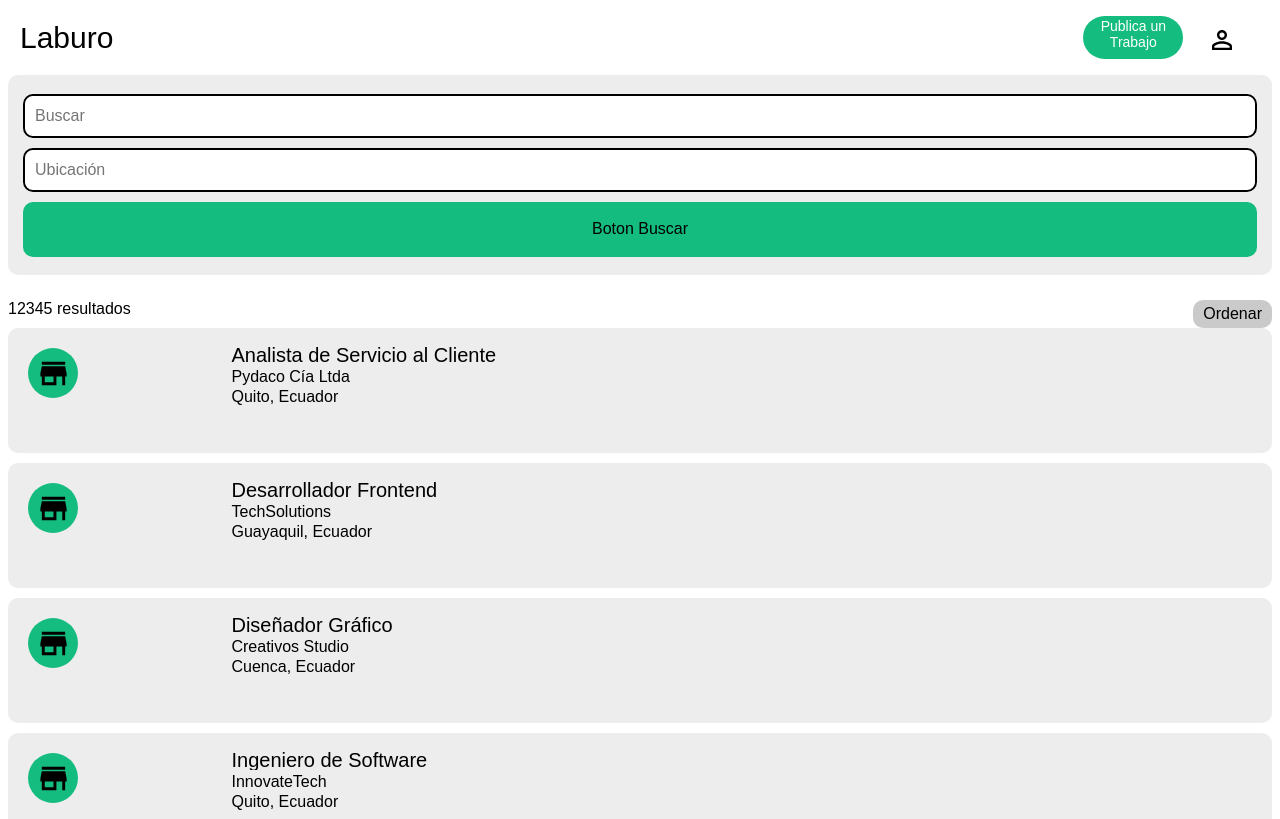
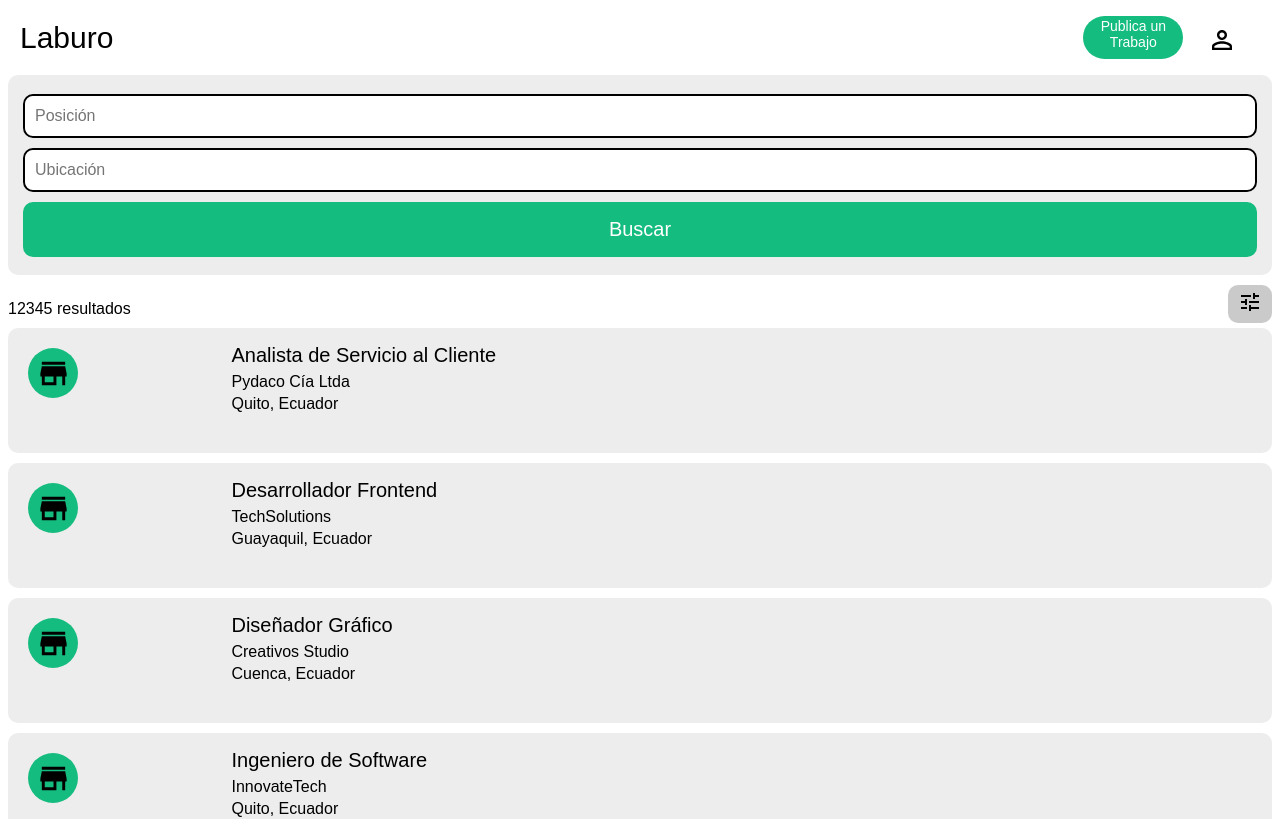
Before and after one commit to davidpinosp/laburoSite, a React (Create React App) app: page /jobs in a window 1280 px wide. Shown: the top 819 px of the page. Built offline with nearby package versions, Linux system fonts and the light colour scheme; a web font is replaced by a local one.

Commit message:
Adding fitering functionality

```diff
--- a/src/assets/styles/jobs.css
+++ b/src/assets/styles/jobs.css
@@ -1,3 +1,10 @@
+
+:root{
+    --laburo-green : #15BC7F;
+}
+
+
+
 
 .job-page-container{
 
@@ -54,9 +61,19 @@ padding: 0px 8px;
     border-radius: 10px;
     height: 55px;
     width: 100%;
+    transition: background-color 0.1s;
+        color:white;
+        font-size: 20px;
+
+}
+
+.search-btn:hover{
+    box-shadow: 0 1px 2px rgba(0, 0, 0, 0.3);
+
+    background-color: rgba(21, 188, 127,0.9);
+}
 
 
-}
 
 .order-dropdown{
 
@@ -109,6 +126,7 @@ padding: 10px 0px;
 align-items: baseline;
 width: 100%;
 overflow: hidden;
+
 }
 
 .job-post-txt-col1{
@@ -125,16 +143,18 @@ overflow: hidden;
 
 .job-post-position{
     overflow:hidden;
-   height:25px;
+
 
     width: 100%;
     padding-right: 10px;
+
 
 }
 .job-post-company{
     overflow: hidden;
     height: 20px;
     width: 100%;
+    margin-bottom: 2px;
 
 }
 .job-post-location{
@@ -149,3 +169,8 @@ overflow: hidden;
     width: 100%
 
 }
+
+.filters-menu{
+    align-items: baseline;
+    margin: 10px 0px 5px 0px;
+}
--- a/src/pages/Jobs.tsx
+++ b/src/pages/Jobs.tsx
@@ -3,9 +3,21 @@ import Navbar from "../components/Navbar";
 import Footer from "../components/Footer";
 import "../assets/styles/jobs.css";
 import JobPost from "../components/JobPost";
+import TuneIcon from "@mui/icons-material/Tune";
+import { Button } from "@mui/material";
+interface PostProps {
+  position: string;
+  company: string;
+  location: string;
+  salary?: string;
+  posted?: Date;
+}
 function Jobs() {
   const [jobsnumber, setJobsNumber] = useState(12345);
-  const jobPositions = [
+  const [searchQuery, setSearchQuery] = useState("");
+  const [locationQuery, setLocationQuery] = useState("");
+  const [filteredJobs, setFilteredJobs] = useState<PostProps[]>([]); // Provide an initial value as an empty array
+  const [jobPositions, setJobPositions] = useState<PostProps[]>([
     {
       position: "Analista de Servicio al Cliente",
       company: "Pydaco Cía Ltda",
@@ -27,11 +39,26 @@ function Jobs() {
       location: "Quito, Ecuador",
     },
     // Add more job positions as needed
-  ];
+  ]);
+
+  const handleMouseEnter = (e: any) => {
+    e.target.style.background = "";
+  };
+  const handleMouseLeave = (e: any) => {
+    e.target.style.background = "maroon";
+  };
 
   const fetchJobs = () => {
     // get the jobs from firebase
     // get length
+    const filtered = jobPositions.filter(
+      (jobs) => jobs.location === "Quito, Ecuador"
+    );
+    setJobPositions(filtered);
+  };
+
+  const searchJobs = (query: string) => {
+    // get query and filter from available jobs
   };
 
   return (
@@ -43,7 +70,7 @@ function Jobs() {
             <input
               type="text"
               className="search-pill-input"
-              placeholder="Buscar "
+              placeholder="Posición "
             />
           </div>
 
@@ -54,11 +81,20 @@ function Jobs() {
               placeholder="Ubicación"
             />
           </div>
-          <div className="bg-laburo-green search-btn">Boton Buscar</div>
+          <div
+            className="bg-laburo-green search-btn"
+            onClick={() => {
+              fetchJobs();
+            }}
+          >
+            Buscar
+          </div>
         </div>
-        <div className="flx space-btwn w100 mt-25">
+        <div className="flx space-btwn w100  filters-menu">
           <div>{jobsnumber} resultados</div>
-          <div className="order-dropdown">Ordenar </div>
+          <div className="order-dropdown">
+            <TuneIcon />
+          </div>
         </div>
         {/* positions here  */}
         <div className="w100 mb-25">
--- /dev/null
+++ b/src/utils/jobsUtils.tsx
@@ -0,0 +1,3 @@
+const getJobsData = () => {};
+
+export { getJobsData };
```
